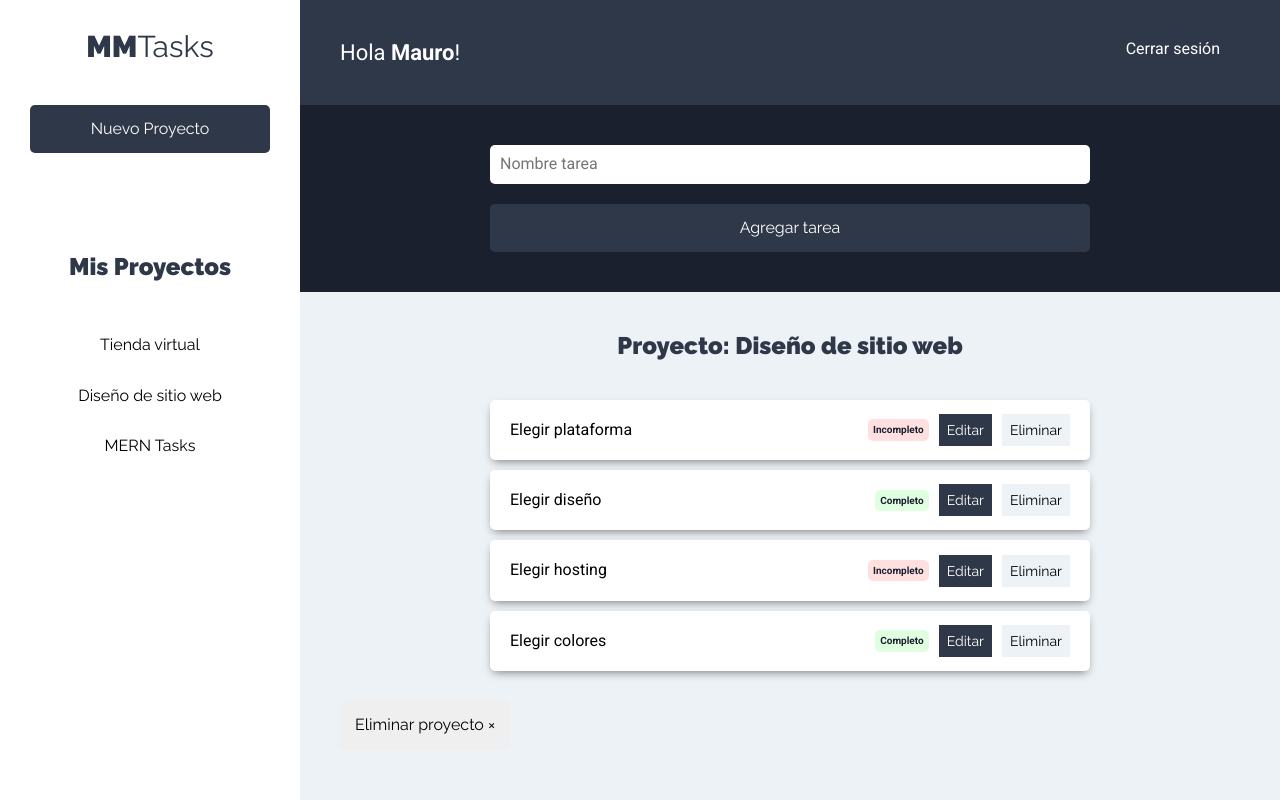
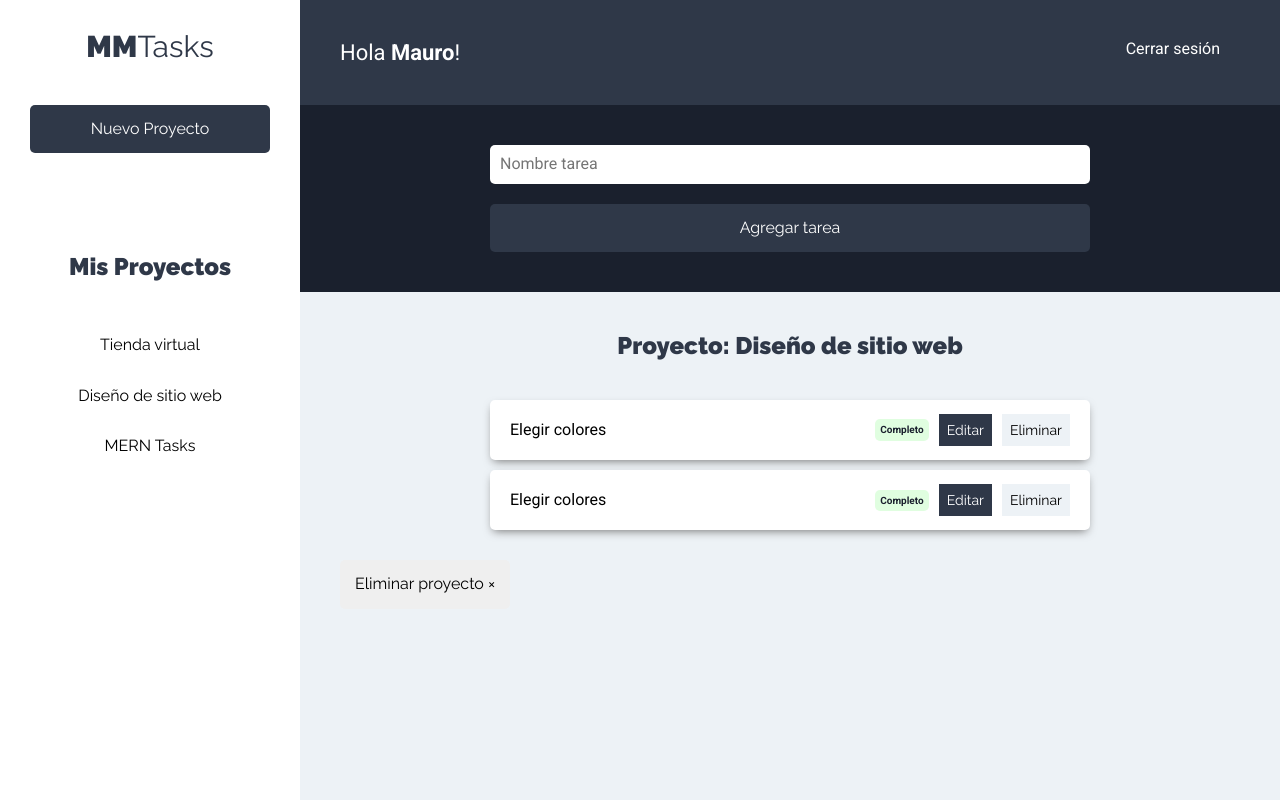
Before and after one commit to mauromolina/react-tasks, a React (Create React App) app in the folder client/: page /projects in a window 1280 px wide. Both pictures are taken after a click on the button "Diseño de sitio web". Built offline with nearby package versions, Linux system fonts and the light colour scheme.

Commit message:
add list tasks of a project functionality

```diff
--- a/client/src/App.js
+++ b/client/src/App.js
@@ -4,10 +4,12 @@ import Login from './components/auth/Login';
 import NewAccount from './components/auth/NewAccount';
 import Projects from './components/projects/Projects';
 import ProjectState from './context/projects/projectState';
+import TaskState from './context/tasks/taskState';
 
 function App() {
   return (
     <ProjectState>
+      <TaskState>
         <Router>
           <Switch>
             <Route exact path='/' component={Login}/>
@@ -15,6 +17,7 @@ function App() {
             <Route exact path='/projects' component={Projects}/>
           </Switch>
         </Router>
+      </TaskState>
     </ProjectState>
   );
 }
--- a/client/src/components/projects/NewProject.js
+++ b/client/src/components/projects/NewProject.js
@@ -28,6 +28,7 @@ const NewProject = () => {
             showErrorForm();
             return;
         }
+
         // guardo en el state
         newProject(project);
         // reinicio el form
--- a/client/src/components/projects/Project.js
+++ b/client/src/components/projects/Project.js
@@ -1,16 +1,25 @@
 import React, {useContext} from 'react';
 import projectContext from '../../context/projects/projectContext';
+import taskContext from '../../context/tasks/taskContext';
 
 const Project = ({project}) => {
 
     const projectsContext = useContext(projectContext);
     const { getActualProject } = projectsContext;
 
+    const tasksContext = useContext(taskContext);
+    const { getProjectTasks } = tasksContext;
+
+    const getProject = id => {
+        getActualProject(id);
+        getProjectTasks(id);
+    }
+
     return (
         <button
             type="button"
             className="btn btn-blank"
-            onClick={ () => getActualProject(project.id)}
+            onClick={() => getProject(project.id)}
         >
             <p className="centrar">{project.name}</p>
         </button>
--- a/client/src/components/tasks/TaskList.js
+++ b/client/src/components/tasks/TaskList.js
@@ -1,35 +1,28 @@
 import React, { Fragment, useContext } from 'react';
 import Task from './Task';
 import projectContext from '../../context/projects/projectContext';
+import taskContext from '../../context/tasks/taskContext';
 
 const TaskList = () => {
 
     const projectsContext = useContext(projectContext);
     const { actualProject, deleteProject } = projectsContext;
 
+    const tasksContext = useContext(taskContext);
+    const { projectTasks } = tasksContext;
+
     // si no hay proyectos
     if(!actualProject) return <h2>Selecciona un proyecto</h2>
 
     const [actProject] = actualProject;
 
-    const tasks = [
-        { name: 'Elegir plataforma', status: false},
-        { name: 'Elegir diseño', status: true},
-        { name: 'Elegir hosting', status: false},
-        { name: 'Elegir colores', status: true}
-    ]
-
-    // const handleClick = () => {
-    //     deleteProject(actProject.id);
-    // }
-
     return (
         <Fragment>
             <h2>Proyecto: {actProject.name}</h2>
             <ul className="listado-tareas">
-                { tasks.length === 0
+                { projectTasks.length === 0
                  ? (<li className="tarea"><p>No hay tareas</p></li>)
-                : tasks.map(task => (<Task task={task}/>))
+                : projectTasks.map(task => (<Task task={task}/>))
                 }
             </ul>
             <button
--- /dev/null
+++ b/client/src/context/tasks/taskContext.js
@@ -0,0 +1,5 @@
+import { createContext } from 'react';
+
+const taskContext = createContext();
+
+export default taskContext;
--- /dev/null
+++ b/client/src/context/tasks/taskReducer.js
@@ -0,0 +1,16 @@
+import { PROJECT_TASKS } from '../../types';
+
+export default (state, action) => {
+    switch(action.type) {
+
+        case PROJECT_TASKS:
+            return {
+                ...state,
+                projectTasks: state.tasks.filter( task => task.projectId === action.payload)
+            }
+
+
+        default:
+            return state;
+    }
+}
--- /dev/null
+++ b/client/src/context/tasks/taskState.js
@@ -0,0 +1,45 @@
+import React, {useReducer} from 'react';
+import TaskContext from './taskContext';
+import TaskReducer from './taskReducer';
+import { PROJECT_TASKS } from '../../types';
+
+const TaskState = props => {
+
+    const initialState = {
+        tasks : [
+        { name: 'Elegir plataforma TV', status: false, projectId: 1},
+        { name: 'Elegir diseño TV', status: true, projectId: 1},
+        { name: 'Elegir hosting MERN', status: false, projectId:3},
+        { name: 'Elegir colores', status: true, projectId: 2},
+        { name: 'Elegir plataforma TV', status: false, projectId: 1},
+        { name: 'Elegir diseño MERN', status: true, projectId: 3},
+        { name: 'Elegir hosting MERN', status: false, projectId:3},
+        { name: 'Elegir colores', status: true, projectId: 2},
+        ],
+        projectTasks: null
+    }
+
+    const [state, dispatch] = useReducer(TaskReducer, initialState);
+
+    const getProjectTasks = projectId => {
+        dispatch({
+            type: PROJECT_TASKS,
+            payload: projectId
+        })
+    }
+
+    return (
+        <TaskContext.Provider
+            value={{
+                tasks: state.tasks,
+                projectTasks: state.projectTasks,
+                getProjectTasks
+            }}
+        >
+            {props.children}
+        </TaskContext.Provider>
+    )
+
+}
+
+export default TaskState;
--- a/client/src/types/index.js
+++ b/client/src/types/index.js
@@ -4,3 +4,5 @@ export const NEW_PROJECT = 'NEW_PROJECT';
 export const VALIDATE_FORM = 'VALIDATE_FORM';
 export const ACTUAL_PROJECT = 'ACTUAL_PROJECT';
 export const DELETE_PROJECT = 'DELETE_PROJECT';
+
+export const PROJECT_TASKS = 'PROJECT_TASKS';
```
Lines whose indentation alone changed are shown as unchanged.
